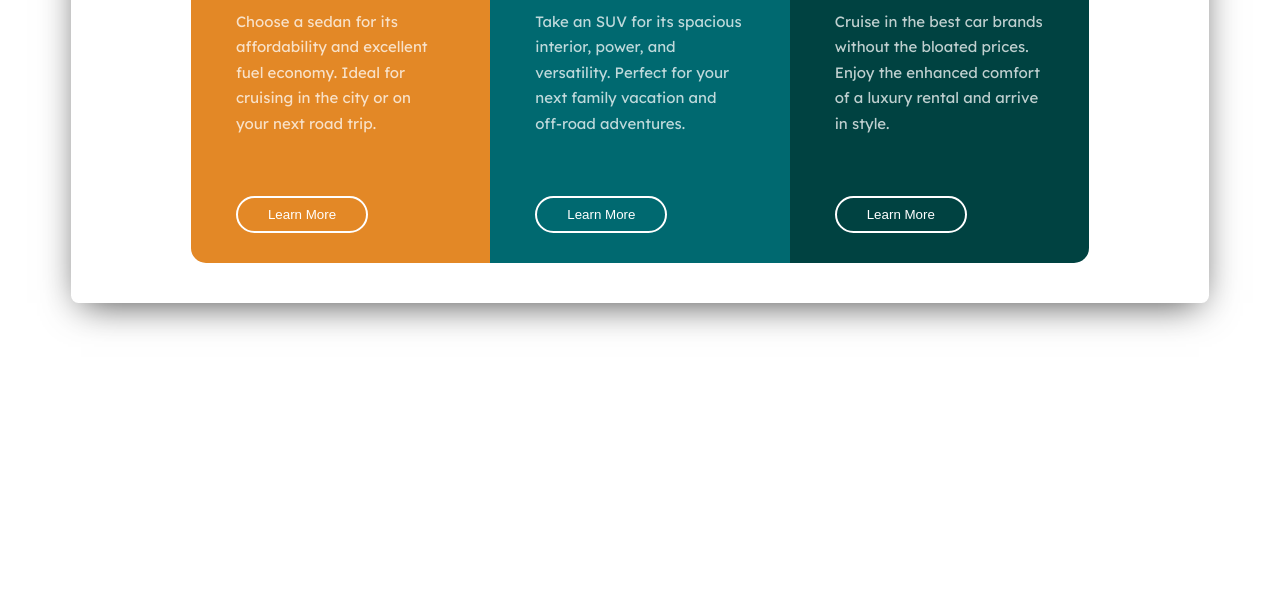
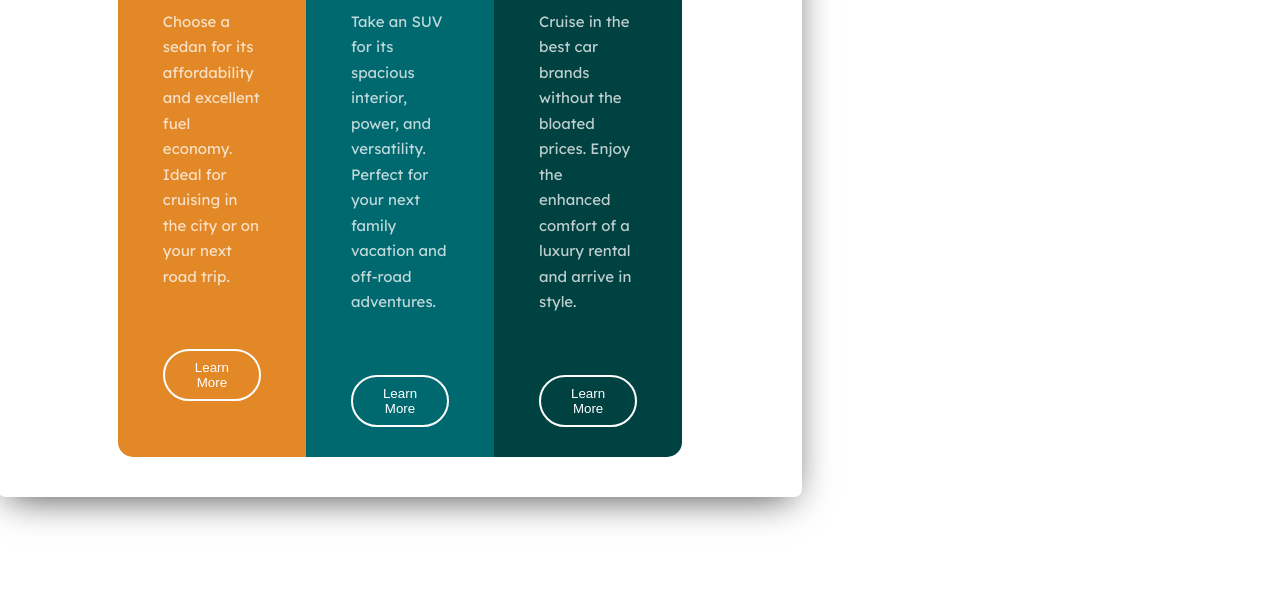
Before and after one commit to BostjanT/three-column-card, a plain HTML site: page index.html in a window 1280 px wide. Shown: the part 203-800 px from the top of the page. Drawn offline with Linux system fonts and the light colour scheme.

Commit message:
Update style.css

```diff
--- a/style.css
+++ b/style.css
@@ -25,7 +25,7 @@
 
 body,
 html {
-  margin: 0 auto;
+  width: 100vh;
   display: flex;
   flex-direction: row;
   align-items: center;
```
